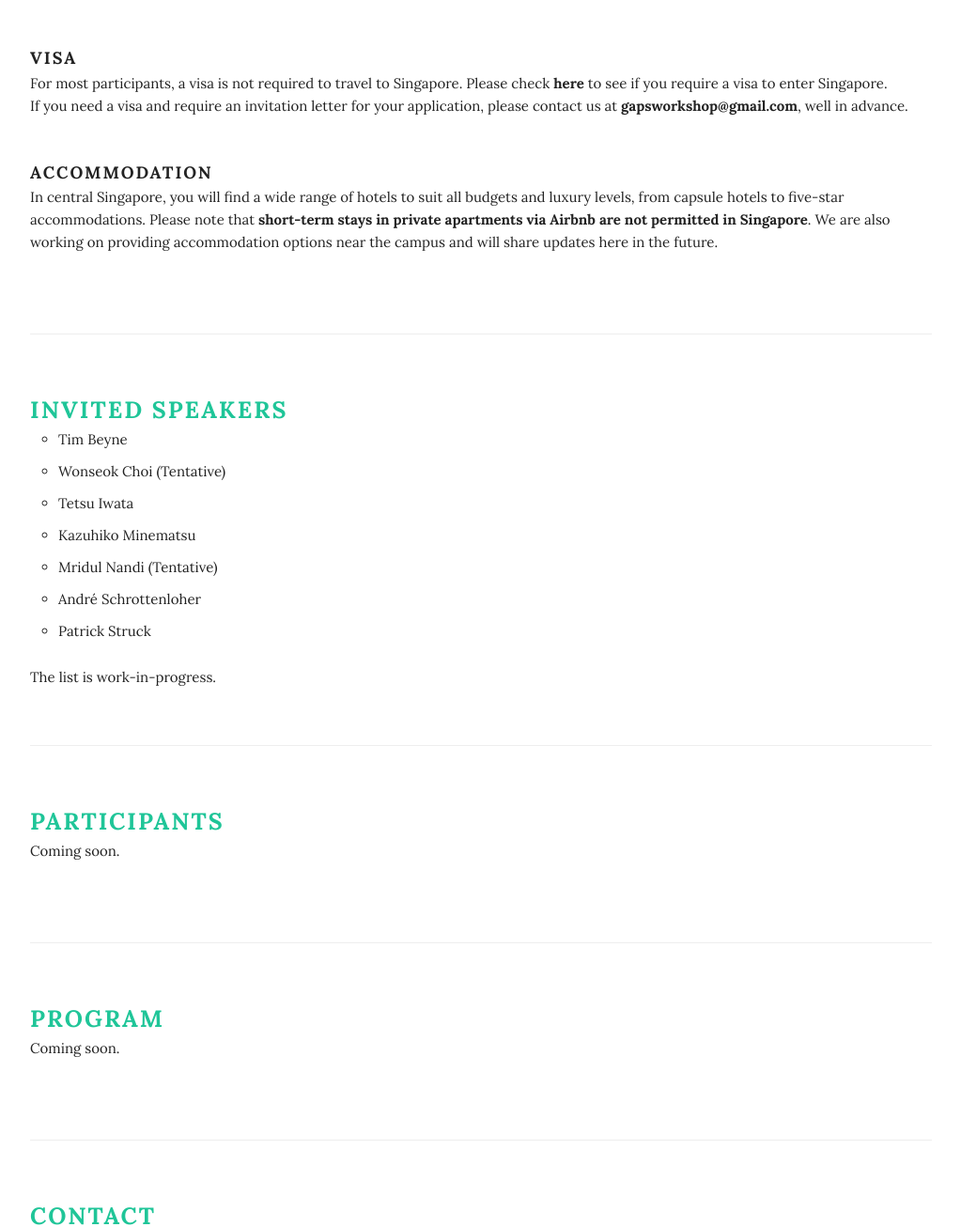
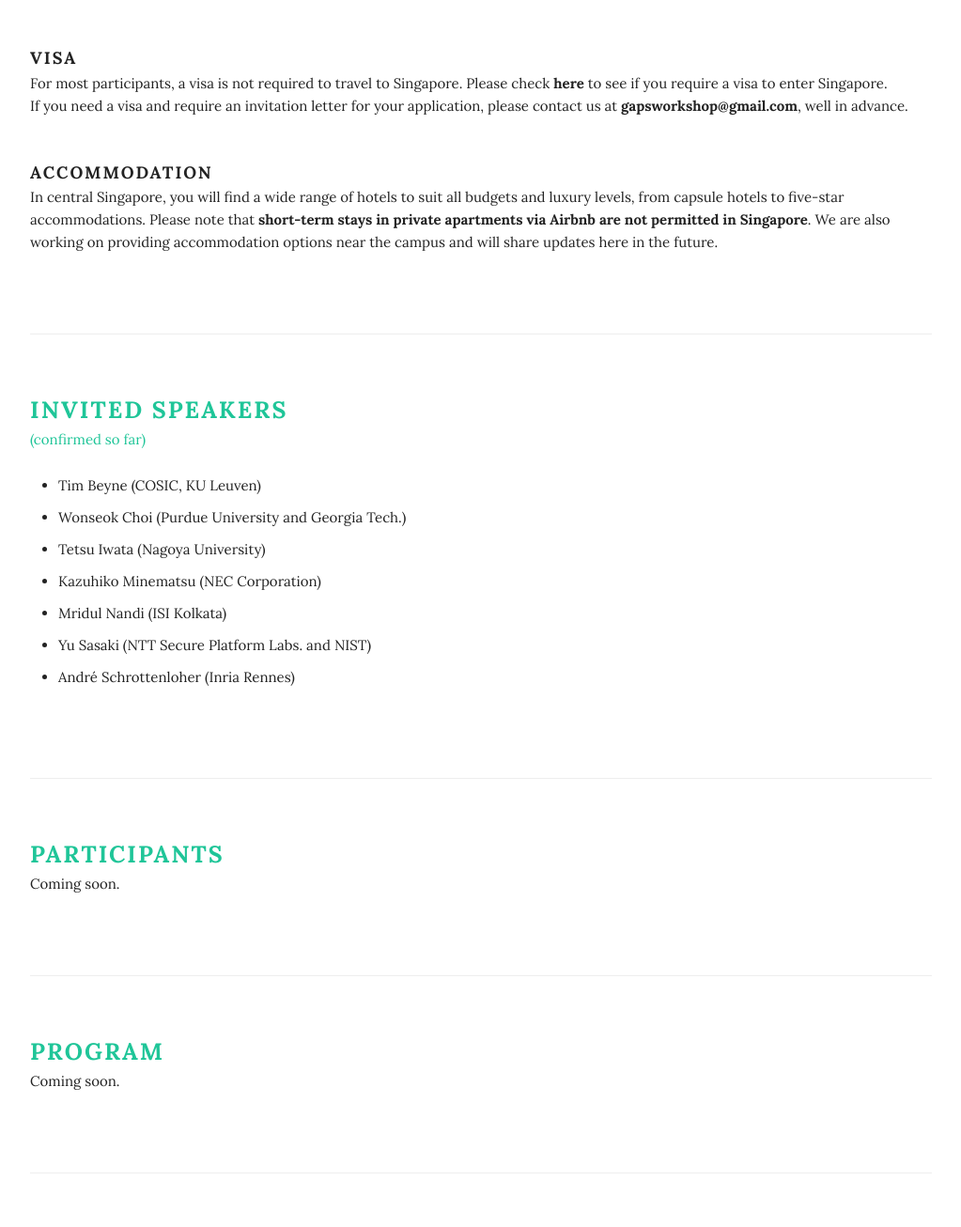
Before and after one commit to gapsworkshop/gaps2025, a Jekyll site: the page built from index.html, in a window 1280 px wide, cut to the strip 2216-3522 px from the top of the page. Shown: the whole strip at 94% size, without its empty margins (128-1151 px from the left). Built offline with Jekyll 4.4.1, drawn with Linux system fonts in a browser that asks for light colours.

Commit message:
Format speakers list
- Jekyllify the list (From now on add new entries in _data/speakers.yml)
- Add affiliation
- Change list style to disc

```diff
--- /dev/null
+++ b/_data/speakers.yml
@@ -0,0 +1,14 @@
+- name: Tim Beyne
+  affiliation: COSIC, KU Leuven
+- name: Wonseok Choi
+  affiliation: Purdue University and Georgia Tech.
+- name: Tetsu Iwata
+  affiliation: Nagoya University
+- name: Kazuhiko Minematsu
+  affiliation: NEC Corporation
+- name: Mridul Nandi
+  affiliation: ISI Kolkata
+- name: Yu Sasaki
+  affiliation: NTT Secure Platform Labs. and NIST
+- name: André Schrottenloher
+  affiliation: Inria Rennes
--- a/_includes/speakers.html
+++ b/_includes/speakers.html
@@ -1,13 +1,24 @@
 <div class="docs-section" id="speakers">
   <div class="docs-header">Invited Speakers</div>
-  <ul>
-  <li>Tim Beyne</li>
-  <li>Wonseok Choi (Tentative)</li>
-  <li>Tetsu Iwata</li>
-  <li>Kazuhiko Minematsu</li>
-  <li>Mridul Nandi (Tentative)</li>
-  <li>André Schrottenloher</li>
-  <li>Patrick Struck</li>
-</ul>
-The list is work-in-progress.
+  <p style="color: #1fc598; font-weight: bold font-size: small">
+    (confirmed so far)
+  </p>
+  <div class="row">
+    {% assign items = site.data.speakers %}
+    {% assign halfway = items.size | plus:1 | divided_by:2 %}
+    <ul class= "six columns">
+      {% for item in items limit:10 %}
+      <li>
+	{{ item.name }} ({{ item.affiliation }})
+      </li>
+      {% endfor %}
+    </ul>
+    <!--<ul class= "six columns">
+      {% for item in items offset:halfway %}
+      <li>
+	{{ item.name }} ({{ item.affiliation }})
+      </li>
+      {% endfor %}
+    </ul>-->
+  </div>
 </div>
--- a/assets/css/custom.scss
+++ b/assets/css/custom.scss
@@ -12,7 +12,7 @@ a:hover {
     color: $header-color;
     text-decoration: none; }
 ul {
-  list-style: circle outside; }
+  list-style: disc outside; }
 ol {
   list-style: decimal outside; }
 ol, ul {
```
Also changed, not shown: 1 other file.
